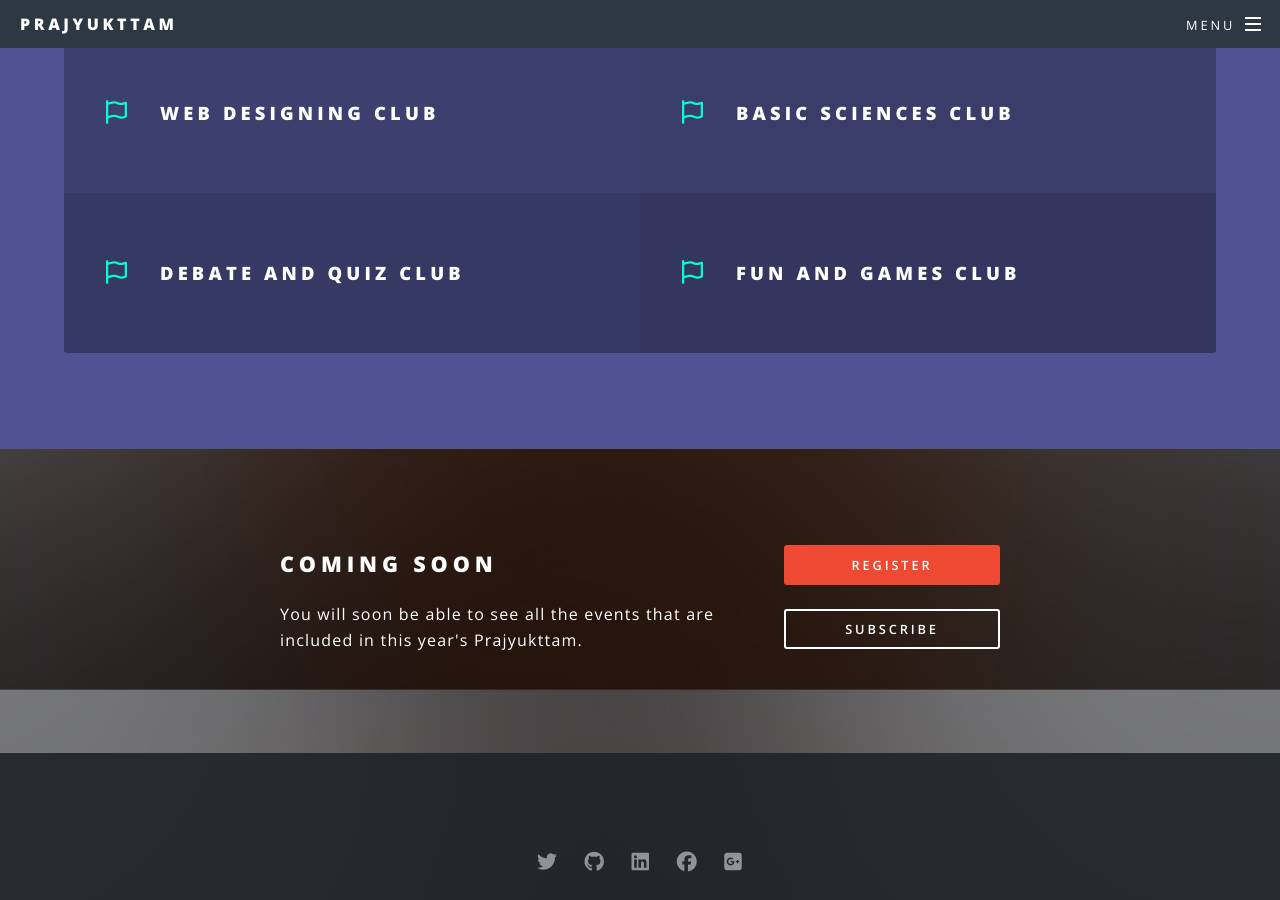
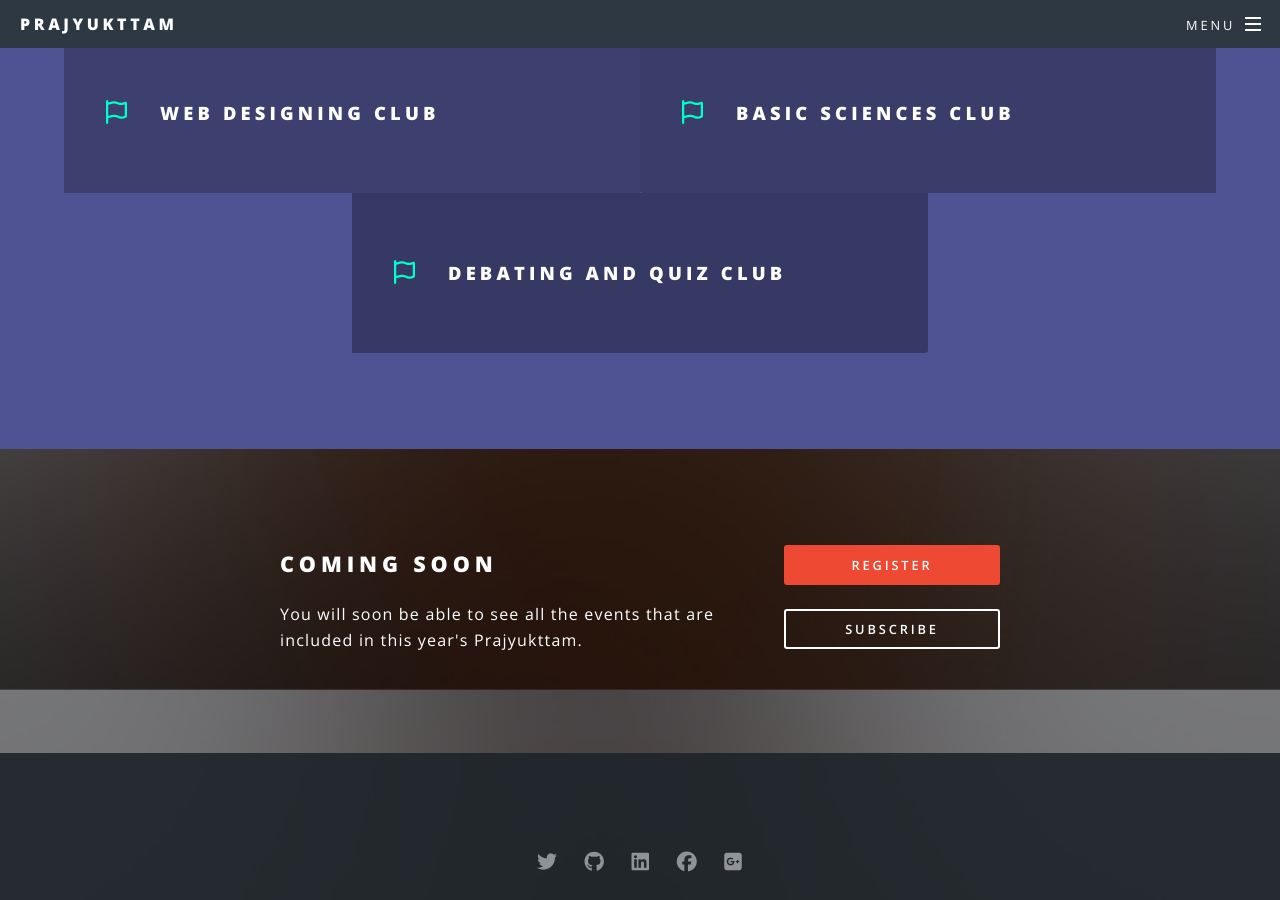
Before and after one commit to skyhitblog/prajyukttam.github.io, a Jekyll site: the page built from index.html, in a window 1280 px wide and 900 px high, scrolled down 2041 px. Built offline with Jekyll 4.4.1, drawn with Linux system fonts in a browser that asks for light colours; nearby versions of some CDN libraries; library files that are not in the unit come from our copies.

Commit message:
update homepage

```diff
--- a/index.html
+++ b/index.html
@@ -102,11 +102,7 @@ layout: landing
 									<p>  </p>
 								</li>
 								<li class="icon fa-flag-o">
-									<h3>Debate and Quiz Club</h3>
-									<p>  </p>
-								</li>
-								<li class="icon fa-flag-o">
-									<h3>Fun and Games Club</h3>
+									<h3>Debating and Quiz Club</h3>
 									<p>  </p>
 								</li>
 							</ul>
```
Also changed, not shown: 3 other files.
